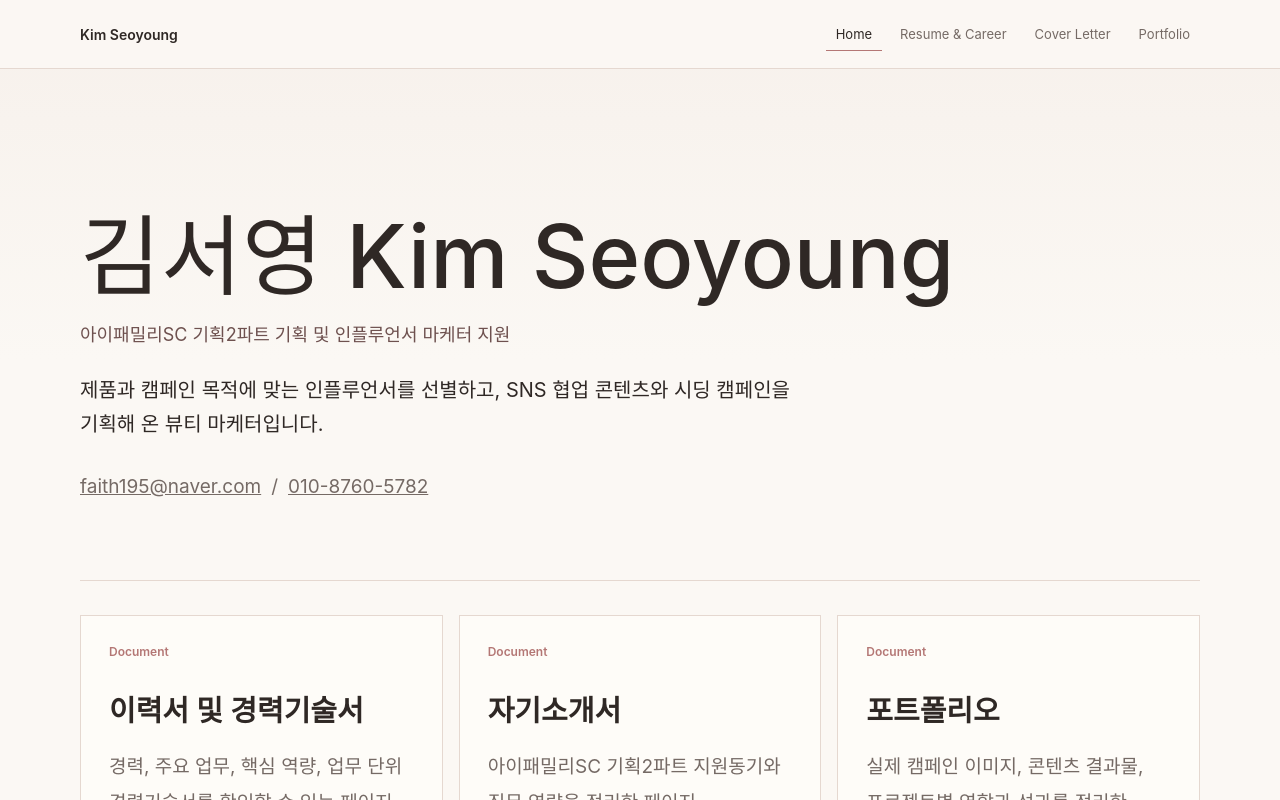
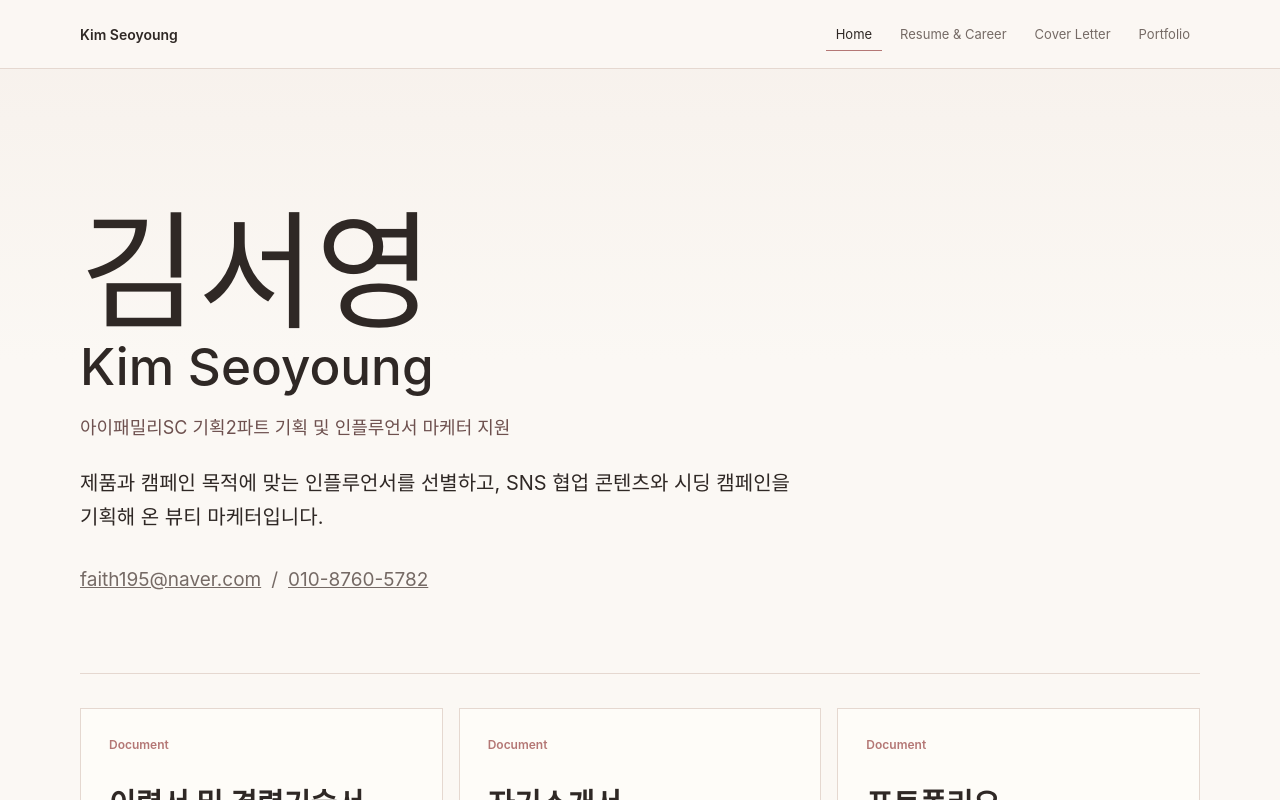
Before and after one commit to lea-kim03/kimseoyoung-ifamilySC-portfolio, a React (Vite) app: page / in a window 1280 px wide. Shown: the top 800 px of the page. Built offline with nearby package versions, Linux system fonts and the light colour scheme.

Commit message:
Align home hero text

```diff
--- a/src/App.css
+++ b/src/App.css
@@ -110,6 +110,12 @@ button {
   border-bottom: 1px solid var(--line);
 }
 
+.home-hero-copy {
+  max-width: 820px;
+  margin: 0;
+  text-align: left;
+}
+
 .eyebrow,
 .meta,
 .small-title {
@@ -134,6 +140,27 @@ h1 {
   font-weight: 500;
   line-height: 0.98;
   letter-spacing: 0;
+}
+
+.home-hero h1 {
+  display: flex;
+  flex-direction: column;
+  align-items: flex-start;
+  gap: 10px;
+}
+
+.home-hero h1 span {
+  display: block;
+}
+
+.home-hero h1 span:first-child {
+  font-size: clamp(64px, 10vw, 128px);
+  line-height: 0.92;
+}
+
+.home-hero h1 span:last-child {
+  font-size: clamp(30px, 4vw, 52px);
+  line-height: 1;
 }
 
 h2 {
--- a/src/pages/Home.jsx
+++ b/src/pages/Home.jsx
@@ -22,7 +22,11 @@ export default function Home() {
   return (
     <main className="page home-page">
       <section className="home-hero">
-        <h1>김서영 Kim Seoyoung</h1>
+        <div className="home-hero-copy">
+          <h1>
+            <span>김서영</span>
+            <span>Kim Seoyoung</span>
+          </h1>
           <p className="role">아이패밀리SC 기획2파트 기획 및 인플루언서 마케터 지원</p>
           <p className="lead">
             제품과 캠페인 목적에 맞는 인플루언서를 선별하고, SNS 협업 콘텐츠와 시딩 캠페인을 기획해 온 뷰티 마케터입니다.
@@ -32,6 +36,7 @@ export default function Home() {
             <span>/</span>
             <a href="tel:01087605782">010-8760-5782</a>
           </p>
+        </div>
       </section>
       <section className="document-grid" aria-label="지원 문서">
         {documents.map((document) => (
```
Lines whose indentation alone changed are shown as unchanged.
